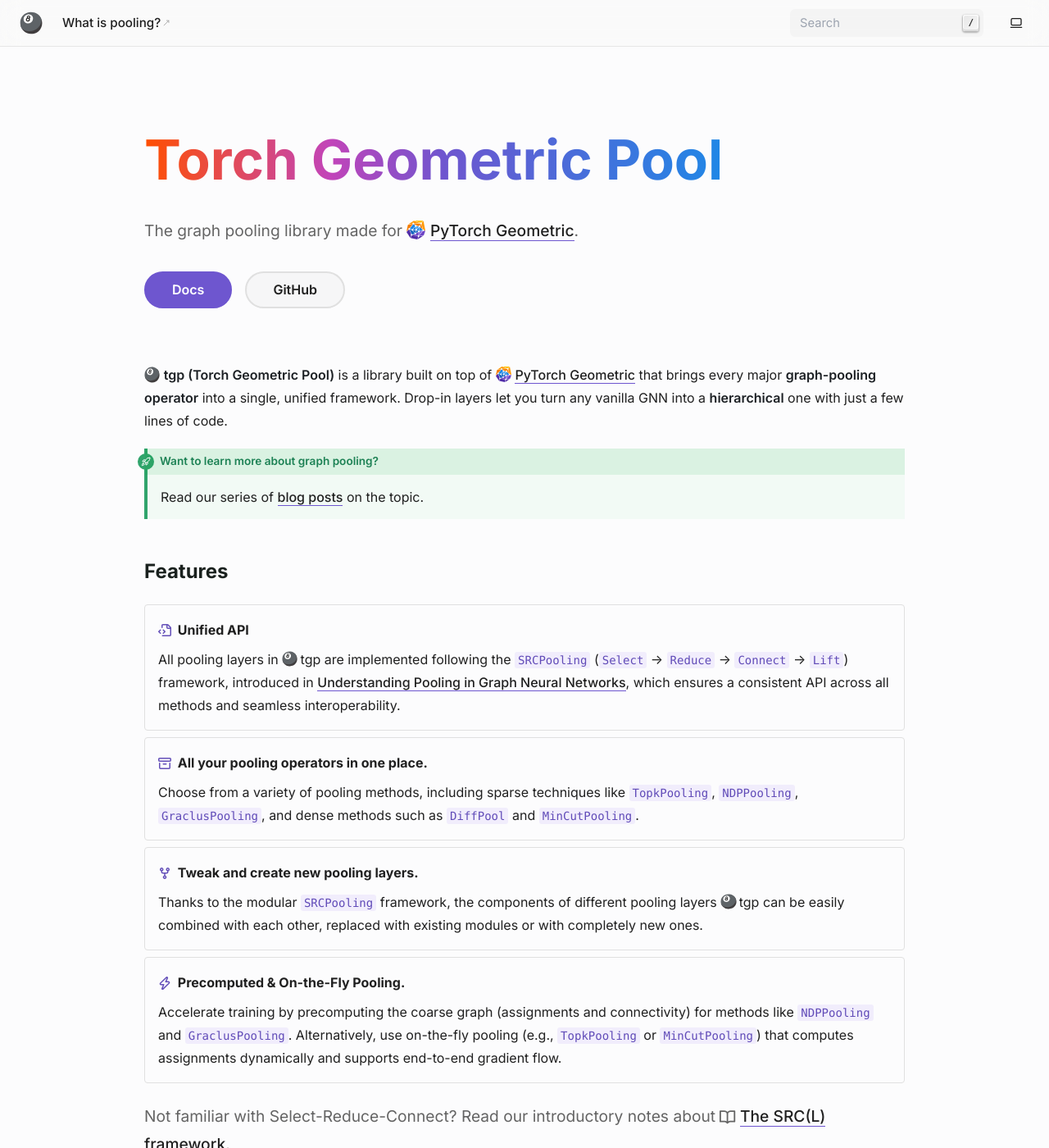
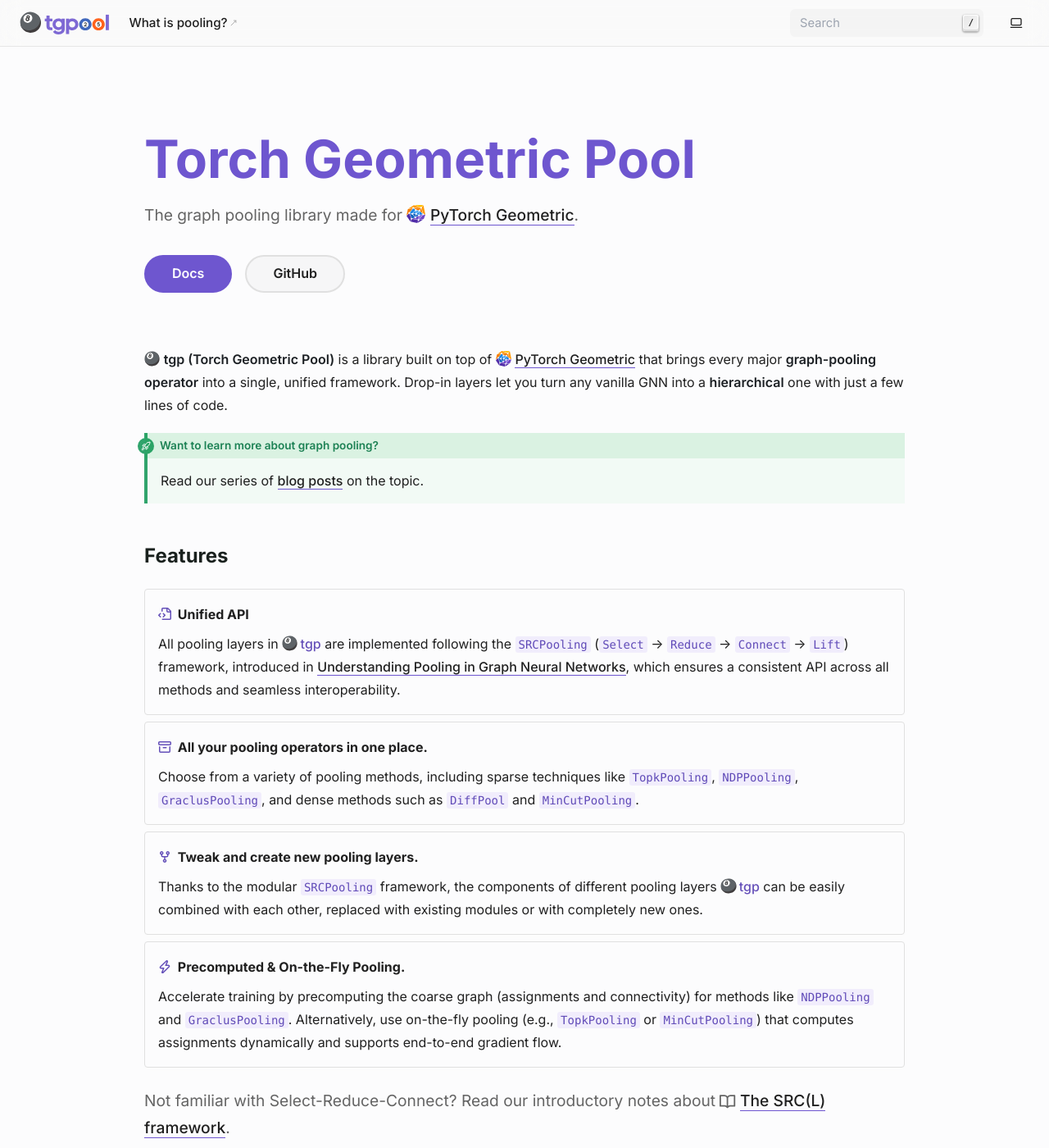
Before and after one commit to tgp-team/torch-geometric-pool, a Sphinx documentation site: the page built from docs/source/index.rst, in a window 1280 px wide and 1400 px high. Shown: the whole window at 82% size. Built offline with Sphinx 7.4.7, drawn with Linux system fonts in a browser that asks for light colours.

Commit message:
Update logo and styles

```diff
--- a/docs/source/_static/css/custom.css
+++ b/docs/source/_static/css/custom.css
@@ -24,6 +24,11 @@
     --mystnb-traceback-border-color: var(--sy-c-background);;
 }
 
+#torch-geometric-pool > h1 {
+    color: var(--accent-9);
+    font-size: 4rem;
+}
+
 /* Logos */
 
 img.inline-logo {
@@ -36,8 +41,17 @@
     margin-right: .2em;
 }
 
+.inline-logo-text {
+    font-weight: 500;
+}
+
+.tgp-inline-logo-text {
+    color: var(--accent-11);
+}
+
 /* Gradients */
 
+/*
 .gradient-text,
 #torch-geometric-pool > h1 {
     background: transparent linear-gradient(90deg, #ff4f00 0%, #c244b9 32%, var(--accent-9) 52%, #1f87e6 100%) 0% 0% no-repeat padding-box;
@@ -46,10 +60,11 @@
     -webkit-text-fill-color: transparent;
 }
 
-/* .container.buttons a:first-child{
+.container.buttons a:first-child{
     background: linear-gradient(120deg, #ff4f00 0%, var(--accent-9) 40%, var(--accent-9) 70%, #1f87e6 100%);
     border-color: var(--sy-c-border);
-} */
+}
+*/
 
 /* GitHub contributions */
 
@@ -87,3 +102,7 @@
     font-size: 0.8rem;
     font-weight: 700;
 }
+
+[data-ea-publisher] {
+    display: none;
+}
--- a/docs/source/conf.py
+++ b/docs/source/conf.py
@@ -144,8 +144,8 @@
 
 html_theme_options = {
     "logo_target": "/",
-    "light_logo": "_static/img/tgp-logo-light.svg",
-    "dark_logo": "_static/img/tgp-logo-dark.svg",
+    "light_logo": "_static/img/tgp-logo-bar.svg",
+    "dark_logo": "_static/img/tgp-logo-bar.svg",
 
     "accent_color": "violet",
 
@@ -176,8 +176,8 @@
         "sidebars/localtoc.html",
         # "sidebars/repo-stats.html",
         # "sidebars/edit-this-page.html",
-        "sidebars/carbon-ads.html",
-        "sidebars/ethical-ads.html",
+        # "sidebars/carbon-ads.html",
+        # "sidebars/ethical-ads.html",
     ]
 }
 
@@ -219,10 +219,12 @@
     else:
         raise RuntimeError
     node = nodes.image(uri=url, alt=str(name).capitalize() + ' logo')
-    node['classes'] += ['inline-logo', name]
+    classes = ['inline-logo', f'{name.lower().replace(" ", "-")}-inline-logo']
+    node['classes'] += classes
     if text != 'null':
         node['classes'].append('with-text')
         span = nodes.inline(text=text)
+        span['classes'] += [f'{node_cls}-text' for node_cls in classes]
         return [node, span], []
     return [node], []
 
```
Also changed, not shown: CONTRIBUTE.md (+1 -1 lines), docs/source/_static/img/tgp-logo-bar.svg (added).
